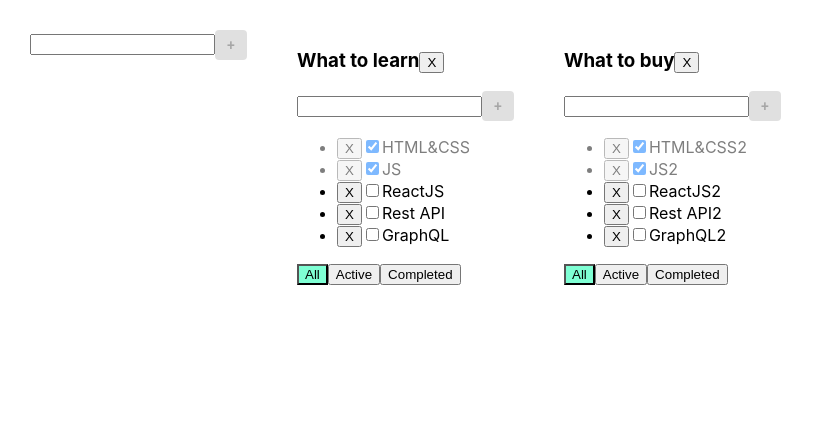
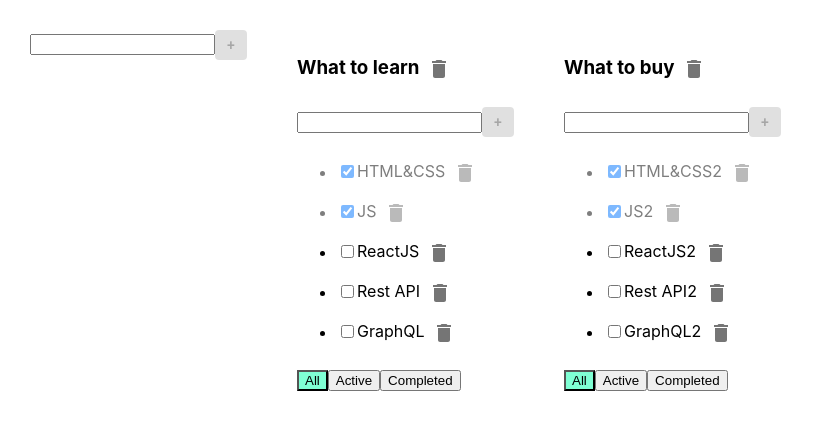
Before and after one commit to suveiko/todolistTs, a React (Create React App) app: page / in a window 1280 px wide. Shown: the top 430 px of the page, without its empty margins (0-814 px from the left). Built offline with nearby package versions, Linux system fonts and the light colour scheme.

Commit message:
add Delete Button

```diff
--- a/src/Todolist.tsx
+++ b/src/Todolist.tsx
@@ -5,6 +5,8 @@ import {FilterValuesType} from './App';
 import Checkbox from "./components/Checkbox";
 import AddItemForm from "./components/AddItemForm";
 import EditableSpan from "./components/EditableSpan";
+import {IconButton} from "@mui/material";
+import {Delete} from "@mui/icons-material";
 
 export type TaskType = {
     id: string
@@ -56,7 +58,7 @@ function Todolist({
             const changeTaskTitleHandler = (title: string) => changeTaskTitle(id, title, toDoListId)
             return (
                 <li key={id} className={isDone ? "is-done" : ""}>
-                    <button onClick={() => onClickHandler(toDoListId, id)}>X</button>
+
                     <Checkbox
                         callBack={(isDone) => onChangeHandlerCheck(toDoListId, id, isDone)}
                         isDone={isDone}
@@ -65,6 +67,9 @@ function Todolist({
                         updateTitle={changeTaskTitleHandler}
                         title={title}
                     />
+                    <IconButton onClick={() => onClickHandler(toDoListId, id)}>
+                        <Delete/>
+                    </IconButton>
                 </li>
             )
         })
@@ -74,7 +79,9 @@ function Todolist({
         <div>
             <h3>
                 <EditableSpan title={p.title} updateTitle={changeTodoListTitle}/>
-                <button onClick={removeToDoListHandler}>X</button>
+                <IconButton onClick={removeToDoListHandler}>
+                    <Delete/>
+                </IconButton>
             </h3>
             <AddItemForm addTask={addTaskHandler}/>
             <ul>
```
